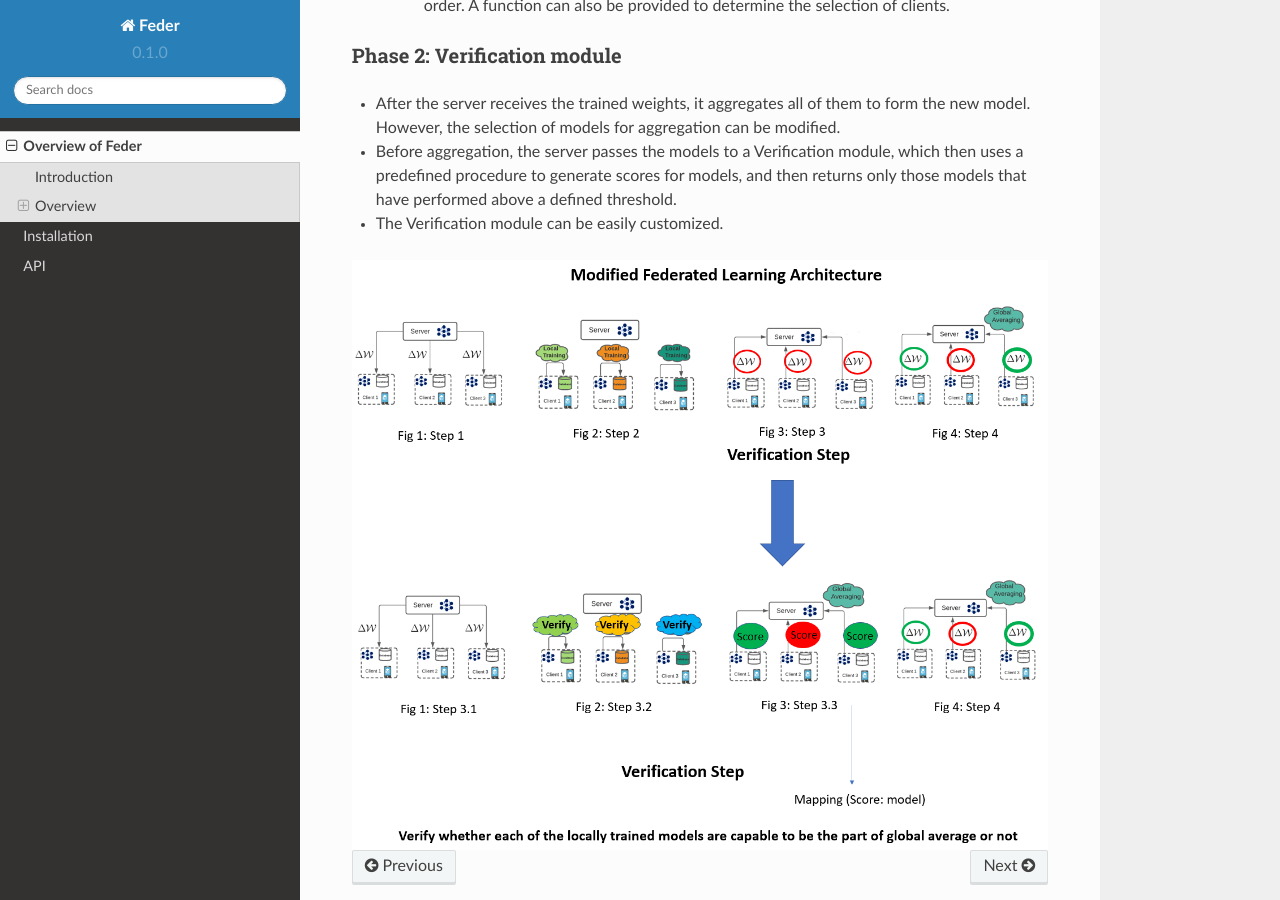
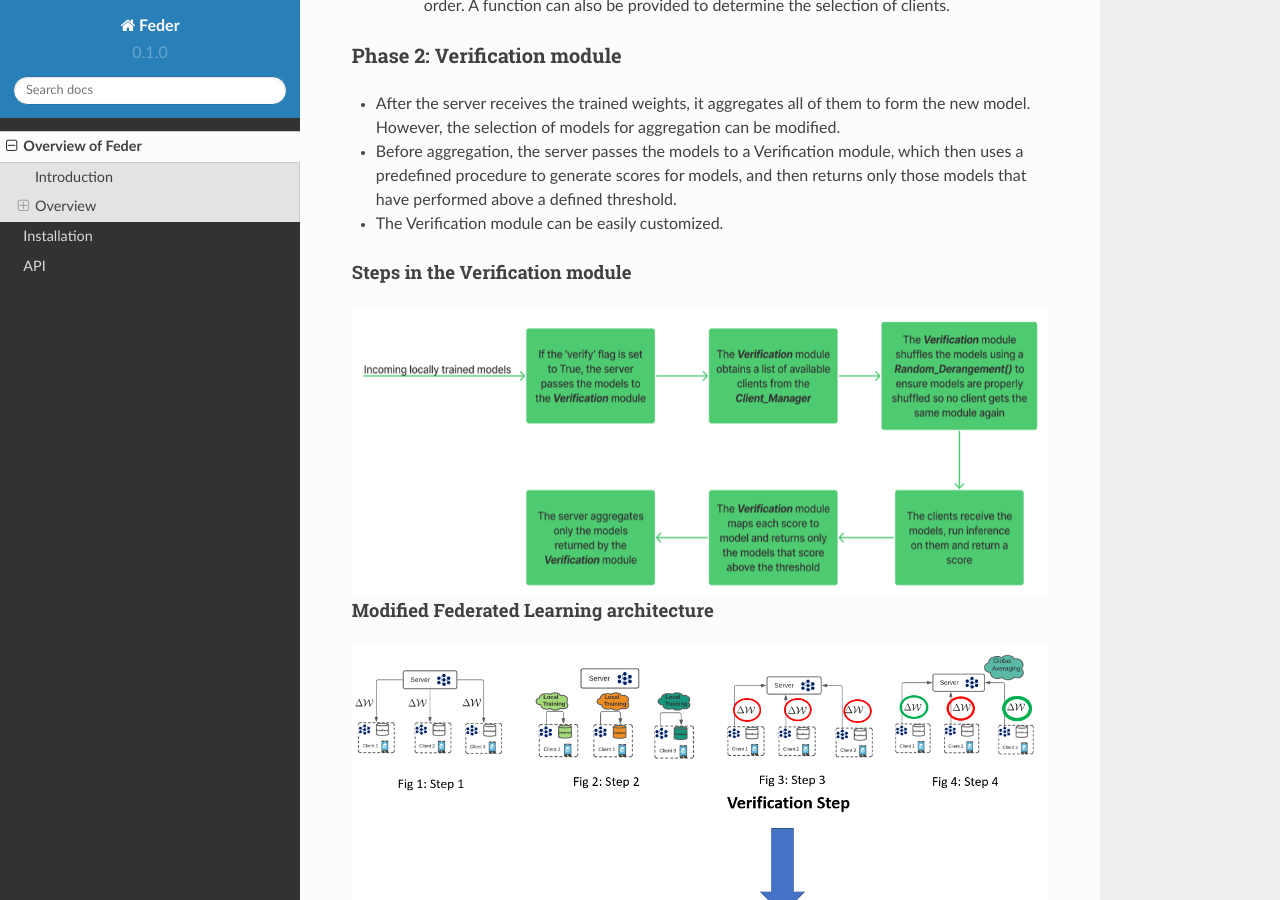
Before and after one commit to Kasliwal17/Feder, a Sphinx documentation site: the page built from docs/source/overview.rst, in a window 1280 px wide and 900 px high, scrolled down 2739 px. Built offline with Sphinx 7.4.7 and the Read the Docs theme 2.0.0, drawn with Linux system fonts in a browser that asks for light colours; pages that are not in the unit, such as notebooks, are missing from menus.

Commit message:
Update docs

```diff
--- a/docs/source/overview.rst
+++ b/docs/source/overview.rst
@@ -83,6 +83,15 @@ Phase 2: Verification module
 * Before aggregation, the server passes the models to a Verification module, which then uses a predefined procedure to generate scores for models, and then returns only those models that have performed above a defined threshold.
 * The Verification module can be easily customized.
 
+Steps in the Verification module
+~~~~~~~~~~~~~~~~~~~~~~~~~~~~~~~~~
+
+.. image:: ../imgs/verification_steps.png
+   :align: center
+
+Modified Federated Learning architecture
+~~~~~~~~~~~~~~~~~~~~~~~~~~~~~~~~~~~~~~~~
+
 .. image:: ../imgs/verification.png
    :align: center
 
```
Also changed, not shown: docs/imgs/verification.png, docs/imgs/verification_steps.png (added).
